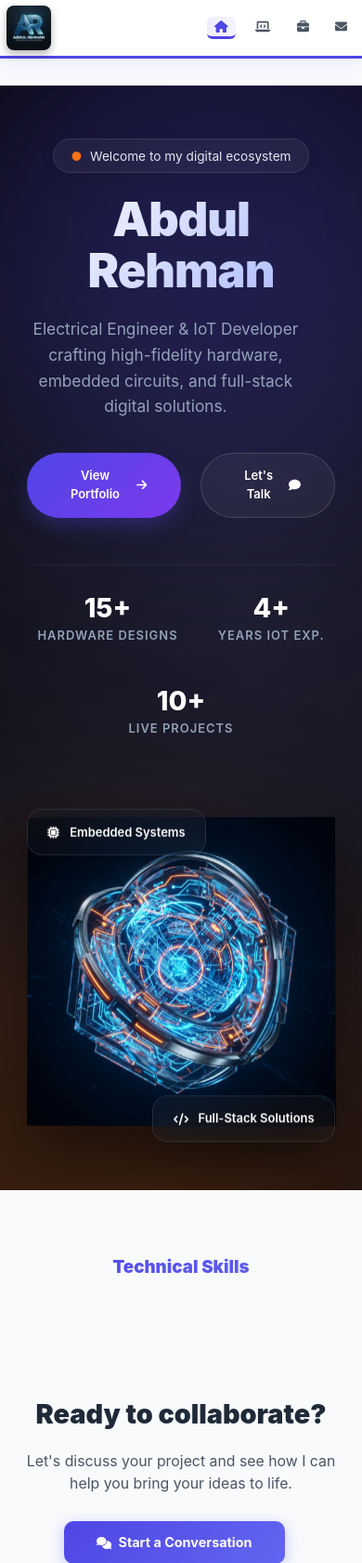
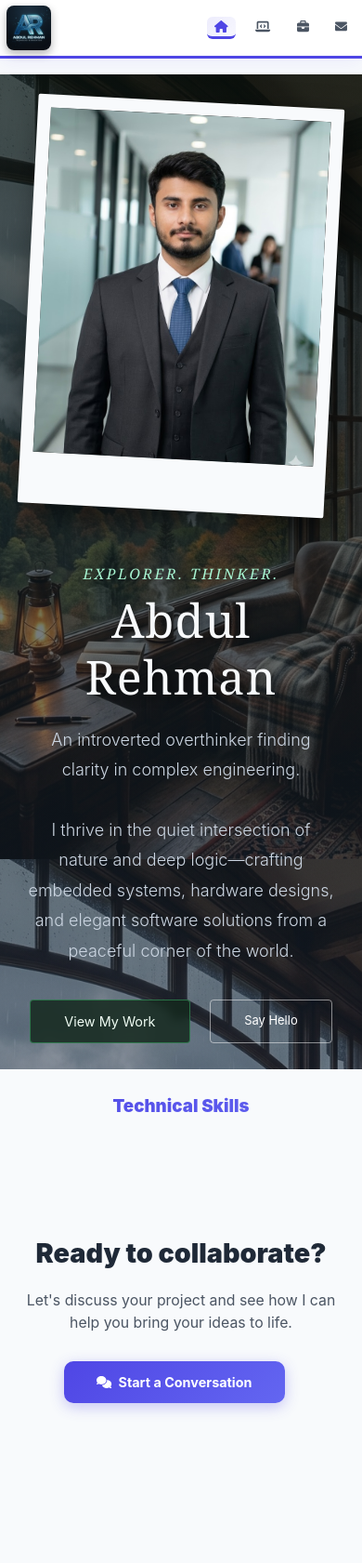
Before and after one commit to rehman-rajpoot/Portfolio, a Flask app: page / in a window 390 px wide. Shown: the top 1681 px of the page at 93% size. Run offline with Flask 3, Linux system fonts and the light colour scheme; data that the repository does not hold is empty.

Commit message:
Replace tech hero with introvert aesthetic nature design, add scroll-responsive navbar behavior

```diff
--- a/templates/base.html
+++ b/templates/base.html
@@ -31,6 +31,22 @@
     <link href="https://cdn.jsdelivr.net/npm/bootstrap@5.3.0/dist/bootstrap.min.css" rel="stylesheet">
     <link rel="stylesheet" href="https://cdnjs.cloudflare.com/ajax/libs/font-awesome/6.4.0/css/all.min.css">
     <link rel="stylesheet" href="{{ url_for('static', filename='css/base.css') }}">
+
+    <style>
+        .top-navbar {
+            position: fixed !important;
+            width: 100% !important;
+            top: 0;
+            z-index: 2000 !important;
+            transition: top 0.4s ease-in-out;
+        }
+        body {
+            padding-top: 80px; /* Adjust according to your navbar standard height */
+        }
+        .page-content {
+            padding-top: 0 !important;
+        }
+    </style>
 
     {% block extra_css %}{% endblock %}
 </head>
@@ -149,6 +165,24 @@
     <script src="https://cdnjs.cloudflare.com/ajax/libs/font-awesome/6.4.0/js/all.min.js"></script>
 
     {% block extra_js %}{% endblock %}
+
+    <script>
+        // Navbar hide on scroll down, show on scroll up
+        let lastScrollTop = 0;
+        const navbar = document.querySelector('.top-navbar');
+
+        window.addEventListener('scroll', function() {
+            let scrollTop = window.pageYOffset || document.documentElement.scrollTop;
+            if (scrollTop > lastScrollTop && scrollTop > 80) {
+                // Scroll down - hide smoothly
+                navbar.style.top = '-100px';
+            } else {
+                // Scroll up - show smoothly
+                navbar.style.top = '0';
+            }
+            lastScrollTop = scrollTop <= 0 ? 0 : scrollTop;
+        }, false);
+    </script>
 </body>
 
 </html>
--- a/templates/index.html
+++ b/templates/index.html
@@ -6,277 +6,177 @@
 
 {% block content %}
 
-<!-- Ultra Modern Glassmorphism Hero Section -->
+<!-- Introvert Aesthetic Nature Hero Section -->
 <style>
-.wow-hero {
+.aesthetic-hero {
     position: relative;
     width: 100vw;
-    min-height: calc(100vh - 80px); /* Account for navbar */
-    margin-left: calc(-50vw + 50%); /* Break out of container */
+    min-height: calc(100vh - 80px); /* Height below navbar */
+    margin-left: calc(-50vw + 50%);
+    margin-top: 0;
     display: flex;
     align-items: center;
     justify-content: center;
-    background: radial-gradient(circle at 70% 50%, #1e1e2f 0%, #08080c 100%);
+    background-image: url("{{ url_for('static', filename='images/aesthetic_bg.png') }}");
+    background-size: cover;
+    background-position: center;
+    background-attachment: fixed;
     overflow: hidden;
-    font-family: 'Inter', system-ui, -apple-system, sans-serif;
     padding: 2rem;
-    margin-bottom: 4rem;
-}
-/* Blurred background glowing orbs */
-.wow-orb {
-    position: absolute;
-    border-radius: 50%;
-    filter: blur(100px);
-    z-index: 0;
-}
-.wow-orb-1 {
-    width: 500px;
-    height: 500px;
-    background: rgba(79, 70, 229, 0.25);
-    top: -10%; left: -5%;
-    animation: floatOrb 10s infinite ease-in-out alternate;
-}
-.wow-orb-2 {
-    width: 600px;
-    height: 600px;
-    background: rgba(249, 115, 22, 0.2);
-    bottom: -20%; right: -10%;
-    animation: floatOrb 12s infinite ease-in-out alternate-reverse;
-}
-@keyframes floatOrb {
-    0% { transform: translateY(0) scale(1); }
-    100% { transform: translateY(50px) scale(1.1); }
+    font-family: 'Georgia', serif;
 }
 
-.wow-hero-container {
+.aesthetic-overlay {
+    position: absolute;
+    top: 0; left: 0; right: 0; bottom: 0;
+    background: linear-gradient(180deg, rgba(13, 22, 18, 0.7) 0%, rgba(30, 41, 59, 0.5) 100%);
+    z-index: 1;
+}
+
+.aesthetic-container {
     position: relative;
     z-index: 2;
-    max-width: 1200px;
+    max-width: 1100px;
     width: 100%;
-    display: grid;
-    grid-template-columns: 1fr 1fr;
+    display: flex;
+    flex-wrap: wrap-reverse;
     gap: 4rem;
     align-items: center;
+    justify-content: space-between;
 }
 
-.wow-text-content {
-    color: white;
+.aesthetic-text {
+    flex: 1 1 500px;
+    text-align: left;
+    color: #e2e8f0;
 }
-.wow-greeting {
-    display: inline-block;
-    padding: 0.5rem 1.25rem;
-    background: rgba(255,255,255,0.05);
-    border: 1px solid rgba(255,255,255,0.1);
-    border-radius: 999px;
-    font-size: 0.95rem;
-    color: #e2e8f0;
+
+.aesthetic-greeting {
+    font-size: 1.1rem;
+    letter-spacing: 2.5px;
+    text-transform: uppercase;
+    color: #a7f3d0;
+    margin-bottom: 0.5rem;
+    font-style: italic;
+}
+
+.aesthetic-title {
+    font-size: 4.5rem;
+    font-weight: normal;
+    color: #f8fafc;
     margin-bottom: 1.5rem;
-    backdrop-filter: blur(10px);
-    box-shadow: 0 4px 15px rgba(0,0,0,0.1);
+    font-family: 'Playfair Display', 'Georgia', serif;
+    letter-spacing: 1px;
+    text-shadow: 2px 4px 10px rgba(0,0,0,0.6);
 }
-.wow-title {
-    font-size: 5rem;
-    font-weight: 900;
-    line-height: 1.1;
-    margin-bottom: 1.5rem;
-    background: linear-gradient(135deg, #ffffff 0%, #a5b4fc 100%);
-    -webkit-background-clip: text;
-    background-clip: text;
-    -webkit-text-fill-color: transparent;
-    letter-spacing: -1px;
+
+.aesthetic-subtitle {
+    font-size: 1.25rem;
+    line-height: 1.8;
+    color: #cbd5e1;
+    margin-bottom: 2.5rem;
+    font-family: 'Inter', system-ui, sans-serif;
+    font-weight: 300;
 }
-.wow-subtitle {
-    font-size: 1.2rem;
-    color: #94a3b8;
-    line-height: 1.6;
-    margin-bottom: 2.5rem;
-    max-width: 90%;
-}
-.wow-buttons {
+
+.aesthetic-buttons {
     display: flex;
     gap: 1.5rem;
 }
-.wow-btn-primary {
-    background: linear-gradient(135deg, #4f46e5 0%, #7c3aed 100%);
-    color: white;
-    padding: 1rem 2.5rem;
-    border-radius: 999px;
-    font-weight: 600;
+
+.btn-aesthetic-primary {
+    background: rgba(20, 40, 30, 0.85);
+    border: 1px solid rgba(74, 222, 128, 0.4);
+    color: #f0fdf4;
+    padding: 0.8rem 2.5rem;
+    border-radius: 4px;
     text-decoration: none;
-    transition: all 0.3s ease;
-    box-shadow: 0 10px 25px -5px rgba(79, 70, 229, 0.4);
-    display: inline-flex;
-    align-items: center;
-    gap: 0.5rem;
+    font-family: 'Inter', sans-serif;
+    font-size: 1rem;
+    transition: all 0.4s ease;
+    backdrop-filter: blur(5px);
 }
-.wow-btn-primary:hover {
-    transform: translateY(-3px);
-    box-shadow: 0 15px 30px -5px rgba(79, 70, 229, 0.6);
-    color: white;
-}
-.wow-btn-secondary {
-    background: rgba(255,255,255,0.05);
-    border: 1px solid rgba(255,255,255,0.15);
-    color: white;
-    padding: 1rem 2.5rem;
-    border-radius: 999px;
-    font-weight: 600;
-    text-decoration: none;
-    transition: all 0.3s ease;
-    backdrop-filter: blur(10px);
-    display: inline-flex;
-    align-items: center;
-    gap: 0.5rem;
-}
-.wow-btn-secondary:hover {
-    background: rgba(255,255,255,0.1);
-    transform: translateY(-3px);
+.btn-aesthetic-primary:hover {
+    background: rgba(20, 40, 30, 1);
+    border-color: #4ade80;
+    transform: translateY(-2px);
     color: white;
 }
 
-.wow-visuals {
-    position: relative;
-    height: 600px;
+.btn-aesthetic-secondary {
+    background: transparent;
+    border: 1px solid rgba(255, 255, 255, 0.5);
+    color: white;
+    padding: 0.8rem 2.5rem;
+    border-radius: 4px;
+    text-decoration: none;
+    font-family: 'Inter', sans-serif;
+    transition: all 0.4s ease;
+}
+.btn-aesthetic-secondary:hover {
+    background: rgba(255,255,255,0.1);
+    color: white;
+}
+
+.aesthetic-profile-wrap {
+    flex: 0 1 auto;
     display: flex;
     justify-content: center;
-    align-items: center;
-    perspective: 1000px;
-}
-.wow-3d-asset {
-    width: 100%;
-    max-width: 550px;
-    filter: drop-shadow(0 30px 40px rgba(0,0,0,0.6));
-    animation: floatAsset 8s infinite ease-in-out;
-}
-@keyframes floatAsset {
-    0%   { transform: translateY(0) rotateX(2deg) rotateY(-2deg); }
-    50%  { transform: translateY(-25px) rotateX(-2deg) rotateY(2deg); }
-    100% { transform: translateY(0) rotateX(2deg) rotateY(-2deg); }
 }
 
-.wow-glass-tag {
-    position: absolute;
-    background: rgba(255, 255, 255, 0.03);
-    border: 1px solid rgba(255, 255, 255, 0.1);
-    backdrop-filter: blur(20px);
-    padding: 1rem 1.5rem;
-    border-radius: 16px;
-    color: white;
-    font-weight: 600;
-    display: flex;
-    align-items: center;
-    gap: 0.75rem;
-    box-shadow: 0 20px 40px -10px rgba(0,0,0,0.4);
-    animation: floatTag 6s infinite ease-in-out;
+.aesthetic-profile {
+    width: 330px;
+    height: 440px;
+    object-fit: cover;
+    border-radius: 2px;
+    border: 14px solid #f8fafc;
+    border-bottom-width: 55px;
+    box-shadow: 10px 15px 35px rgba(0,0,0,0.6);
+    transform: rotate(3deg);
+    transition: all 0.6s cubic-bezier(0.4, 0, 0.2, 1);
+    background: #fff;
+    cursor: pointer;
 }
-@keyframes floatTag {
-    0% { transform: translateY(0); }
-    50% { transform: translateY(-15px); }
-    100% { transform: translateY(0); }
-}
-.wow-tag-1 { top: 20%; left: -5%; animation-delay: 0s; }
-.wow-tag-2 { bottom: 25%; right: -5%; animation-delay: 1.5s; }
-.wow-tag-3 { bottom: 35%; left: 5%; animation-delay: 3s; }
-
-.wow-glass-tag i {
-    background: linear-gradient(135deg, #f97316 0%, #fbbf24 100%);
-    -webkit-background-clip: text;
-    background-clip: text;
-    -webkit-text-fill-color: transparent;
-    font-size: 1.25rem;
+.aesthetic-profile:hover {
+    transform: rotate(0deg) scale(1.02);
+    box-shadow: 15px 25px 45px rgba(0,0,0,0.7);
 }
 
-.wow-stats-row {
-    margin-top: 3.5rem;
-    display: flex;
-    gap: 3rem;
-    color: #94a3b8;
-    flex-wrap: wrap;
-    border-top: 1px solid rgba(255,255,255,0.05);
-    padding-top: 2rem;
-}
-.wow-stat-item h4 {
-    color: white;
-    font-size: 2rem;
-    font-weight: 800;
-    margin-bottom: 0.2rem;
-}
-.wow-stat-item span {
-    font-size: 0.9rem;
-    text-transform: uppercase;
-    letter-spacing: 1px;
-    font-weight: 600;
-}
-
-@media (max-width: 992px) {
-    .wow-hero-container {
-        grid-template-columns: 1fr;
+@media (max-width: 900px) {
+    .aesthetic-container {
+        justify-content: center;
         text-align: center;
-        margin-top: 2rem;
     }
-    .wow-buttons {
+    .aesthetic-text {
+        text-align: center;
+    }
+    .aesthetic-buttons {
         justify-content: center;
     }
-    .wow-stats-row {
-        justify-content: center;
-    }
-    .wow-title {
+    .aesthetic-title {
         font-size: 3.5rem;
     }
-    .wow-visuals {
-        height: 400px;
-    }
-    .wow-tag-1 { top: 5%; left: 0; }
-    .wow-tag-2 { bottom: 5%; right: 0; }
-    .wow-tag-3 { display: none; }
 }
 </style>
 
-<section class="wow-hero">
-    <div class="wow-orb wow-orb-1"></div>
-    <div class="wow-orb wow-orb-2"></div>
-
-    <div class="wow-hero-container">
-        <div class="wow-text-content">
-            <div class="wow-greeting"><span style="color:#f97316; margin-right:5px;">●</span> Welcome to my digital ecosystem</div>
-            <h1 class="wow-title">Abdul<br>Rehman</h1>
-            <p class="wow-subtitle">Electrical Engineer & IoT Developer crafting high-fidelity hardware, embedded circuits, and full-stack digital solutions.</p>
-            <div class="wow-buttons">
-                <a href="/projects" class="wow-btn-primary">View Portfolio <i class="fas fa-arrow-right"></i></a>
-                <a href="/contact" class="wow-btn-secondary">Let's Talk <i class="fas fa-comment"></i></a>
-            </div>
-
-            <div class="wow-stats-row">
-                <div class="wow-stat-item">
-                    <h4>15+</h4>
-                    <span>Hardware Designs</span>
-                </div>
-                <div class="wow-stat-item">
-                    <h4>4+</h4>
-                    <span>Years IoT Exp.</span>
-                </div>
-                <div class="wow-stat-item">
-                    <h4>10+</h4>
-                    <span>Live Projects</span>
-                </div>
+<section class="aesthetic-hero">
+    <div class="aesthetic-overlay"></div>
+    <div class="aesthetic-container">
+        <div class="aesthetic-text">
+            <div class="aesthetic-greeting">Explorer. Thinker.</div>
+            <h1 class="aesthetic-title">Abdul Rehman</h1>
+            <p class="aesthetic-subtitle">
+                An introverted overthinker finding clarity in complex engineering. <br><br>
+                I thrive in the quiet intersection of nature and deep logic—crafting embedded systems, hardware designs, and elegant software solutions from a peaceful corner of the world.
+            </p>
+            <div class="aesthetic-buttons">
+                <a href="/projects" class="btn-aesthetic-primary">View My Work</a>
+                <a href="/contact" class="btn-aesthetic-secondary">Say Hello</a>
             </div>
         </div>
 
-        <div class="wow-visuals">
-            <img src="/static/images/hero_3d.png" alt="3D Hero Asset" class="wow-3d-asset">
-
-            <div class="wow-glass-tag wow-tag-1">
-                <i class="fas fa-microchip"></i>
-                Embedded Systems
-            </div>
-            <div class="wow-glass-tag wow-tag-2">
-                <i class="fas fa-code"></i>
-                Full-Stack Solutions
-            </div>
-            <div class="wow-glass-tag wow-tag-3">
-                <i class="fas fa-layer-group"></i>
-                IoT Architecture
-            </div>
+        <div class="aesthetic-profile-wrap">
+            <img src="{{ url_for('static', filename='images/profile/Profile pic.jpg') }}" alt="Abdul Rehman" class="aesthetic-profile">
         </div>
     </div>
 </section>
```
Also changed, not shown: static/images/aesthetic_bg.png (added).
